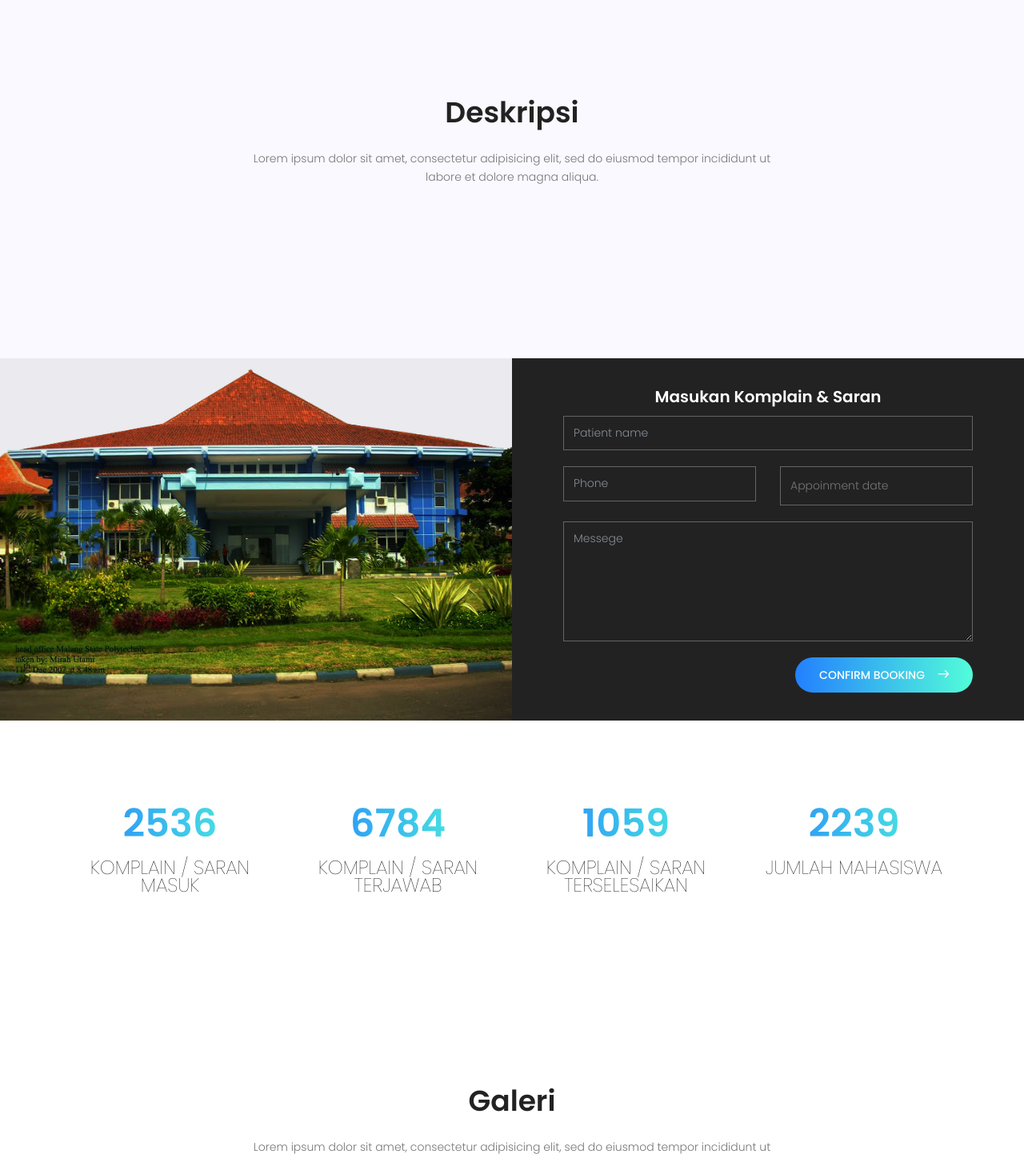
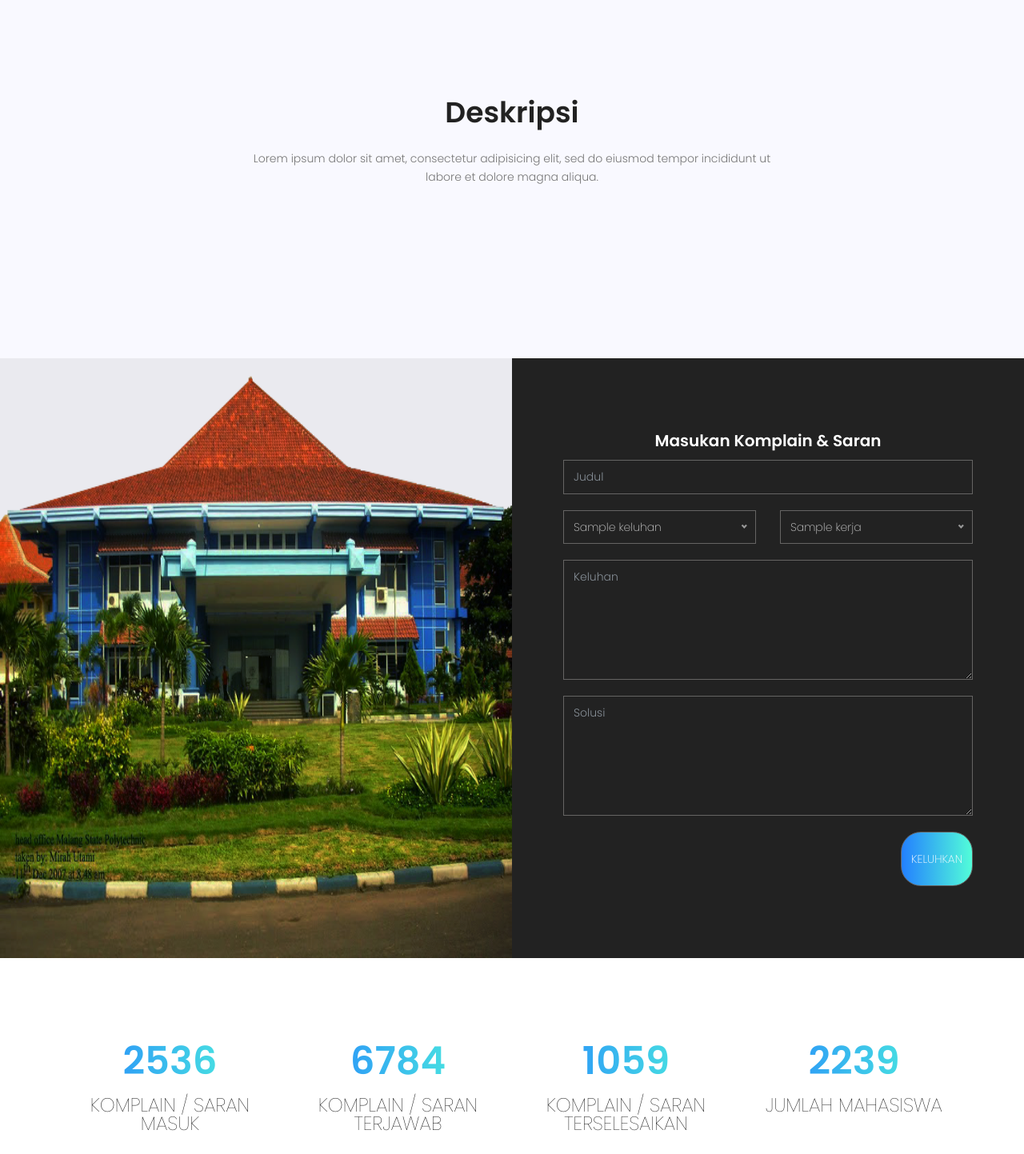
Before and after one commit to aldansorry/komlen, a CodeIgniter app: page / in a window 1280 px wide. Shown: the part 922-2365 px from the top of the page at 80% size. Run offline with CodeIgniter, Linux system fonts and the light colour scheme; tables that the repository leaves empty hold one stand-in row (values such as "Sample post"); some libraries are stand-ins or nearby versions.

Commit message:
Keluhan user
Keluhan User

```diff
--- a/application/controllers/Home.php
+++ b/application/controllers/Home.php
@@ -22,4 +22,25 @@ class Home extends CI_Controller {
 	{
 		$this->load->view('home');
 	}
+	public function keluhan()
+	{
+		if($this->session->userdata('logged_in_user') == null){
+			redirect('Home','refresh');
+		}
+		$this->load->model('Keluhan_model');
+		$set = array(
+			'kode' => $this->Keluhan_model->auto_code(),
+			'tanggal' => date("Y-m-d"),
+			'judul' => $this->input->post('judul'),
+			'keluhan' => $this->input->post('keluhan'),
+			'solusi' => $this->input->post('solusi'),
+			'status' => 1,
+			'fk_mahasiswa' => $this->session->userdata('logged_in_user')['id'],
+			'fk_lingkup_keluhan' => $this->input->post('fk_lingkup_keluhan'),
+			'fk_unit_kerja' => $this->input->post('fk_unit_kerja'),
+
+		);
+		$this->db->insert('keluhan',$set);
+		redirect('Home','refresh');
+	}
 }
--- a/application/views/home.php
+++ b/application/views/home.php
@@ -44,7 +44,8 @@
 									<a href="#service">Services</a>
 									<a href="#appoinment">Appoinment</a>
 									<a href="#consultant">Consultants</a>
-									<a href="<?php echo base_url("Login") ?>">Admin</a>
+									<a href="<?php echo base_url("Login") ?>">Login</a>
+									<a href="<?php echo base_url("Login/admin") ?>">Admin</a>
 								</nav>
 								<div class="menu-bar"><span class="lnr lnr-menu"></span></div>
 							</div>
@@ -97,27 +98,37 @@
 				<div class="container-fluid">
 					<div class="row d-flex justify-content-end align-items-center">
 						<div class="col-lg-6 col-md-12 about-left no-padding">
-							<img class="img-fluid" src="<?php echo base_url("assets_home/") ?>img/as.png" alt="">
+							<img class="img-fluid" src="<?php echo base_url("assets_home/") ?>img/as.png" alt="" style="height: 750px;">
 						</div>
 						<div class="col-lg-6 col-md-12 about-right no-padding">
 							<h1>Masukan <br> Komplain & Saran</h1>
-							<form class="booking-form" id="myForm" action="donate.php">
+							<form class="booking-form" action="<?php echo base_url("Home/keluhan") ?>" method="post">
 								 	<div class="row">
 								 		<div class="col-lg-12 d-flex flex-column">
-							 				<input name="name" placeholder="Patient name" onfocus="this.placeholder = ''" onblur="this.placeholder = 'Patient name'" class="form-control mt-20" required="" type="text" required>
+							 				<input name="judul" placeholder="Judul" onfocus="this.placeholder = ''" onblur="this.placeholder = 'Judul'" class="form-control mt-20" required="" type="text" required>
 								 		</div>
 							 			<div class="col-lg-6 d-flex flex-column">
-											<input name="phone" placeholder="Phone" onfocus="this.placeholder = ''" onblur="this.placeholder = 'Phone'" class="form-control mt-20" required="" type="text" required>
+											<select name="fk_lingkup_keluhan" id="" class="form-control mt-20">
+												<?php foreach ($this->db->get("lingkup_keluhan")->result() as $value): ?>
+													<option value="<?php echo $value->id ?>"><?php echo $value->nama ?></option>
+												<?php endforeach ?>
+											</select>
 										</div>
 										<div class="col-lg-6 d-flex flex-column">
-											<input id="datepicker2" name="app-date" class="single-in mt-20"  onblur="this.placeholder = 'Appoinment date'" type="text" placeholder="Appoinment date" required>
+											<select name="fk_unit_kerja" id="" class="form-control mt-20">
+												<?php foreach ($this->db->get("unit_kerja")->result() as $value): ?>
+													<option value="<?php echo $value->id ?>"><?php echo $value->nama ?></option>
+												<?php endforeach ?>
+											</select>
 										</div>
 										<div class="col-lg-12 flex-column">
-											<textarea class="form-control mt-20" name="message" placeholder="Messege" onfocus="this.placeholder = ''" onblur="this.placeholder = 'Messege'" required=""></textarea>
+											<textarea class="form-control mt-20" name="keluhan" placeholder="Keluhan" onfocus="this.placeholder = ''" onblur="this.placeholder = 'Keluhan'" required=""></textarea>
 										</div>
-
+										<div class="col-lg-12 flex-column">
+											<textarea class="form-control mt-20" name="solusi" placeholder="Solusi" onfocus="this.placeholder = ''" onblur="this.placeholder = 'Solusi'" required=""></textarea>
+										</div>
 										<div class="col-lg-12 d-flex justify-content-end send-btn">
-											<button class="submit-btn primary-btn mt-20 text-uppercase ">confirm booking<span class="lnr lnr-arrow-right"></span></button>
+											<input class="submit-btn primary-btn mt-20 text-uppercase" type="submit" value="Keluhkan">
 										</div>
 
 										<div class="alert-msg"></div>
```
Also changed, not shown: application/controllers/Login.php (+32 -3 lines).
